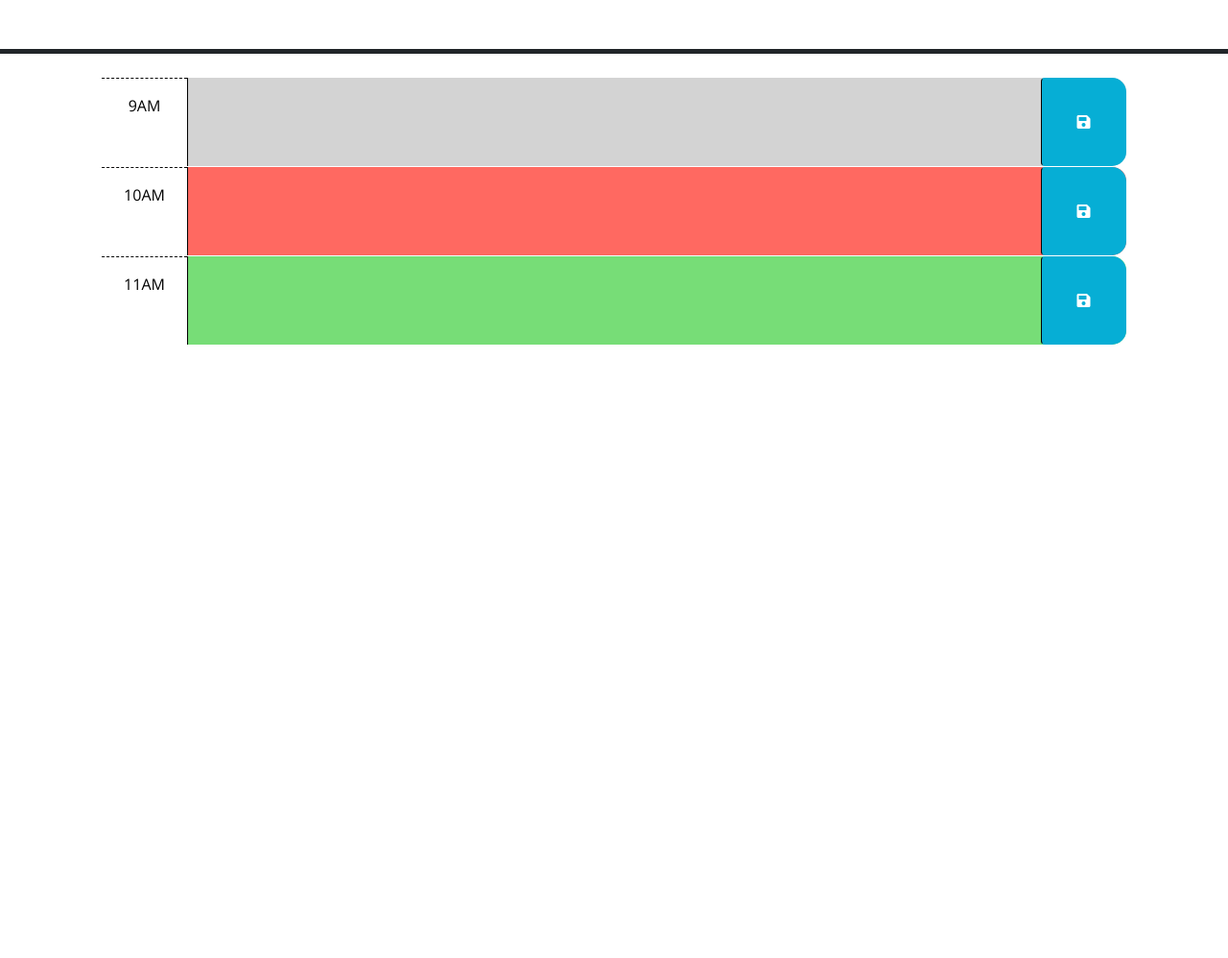
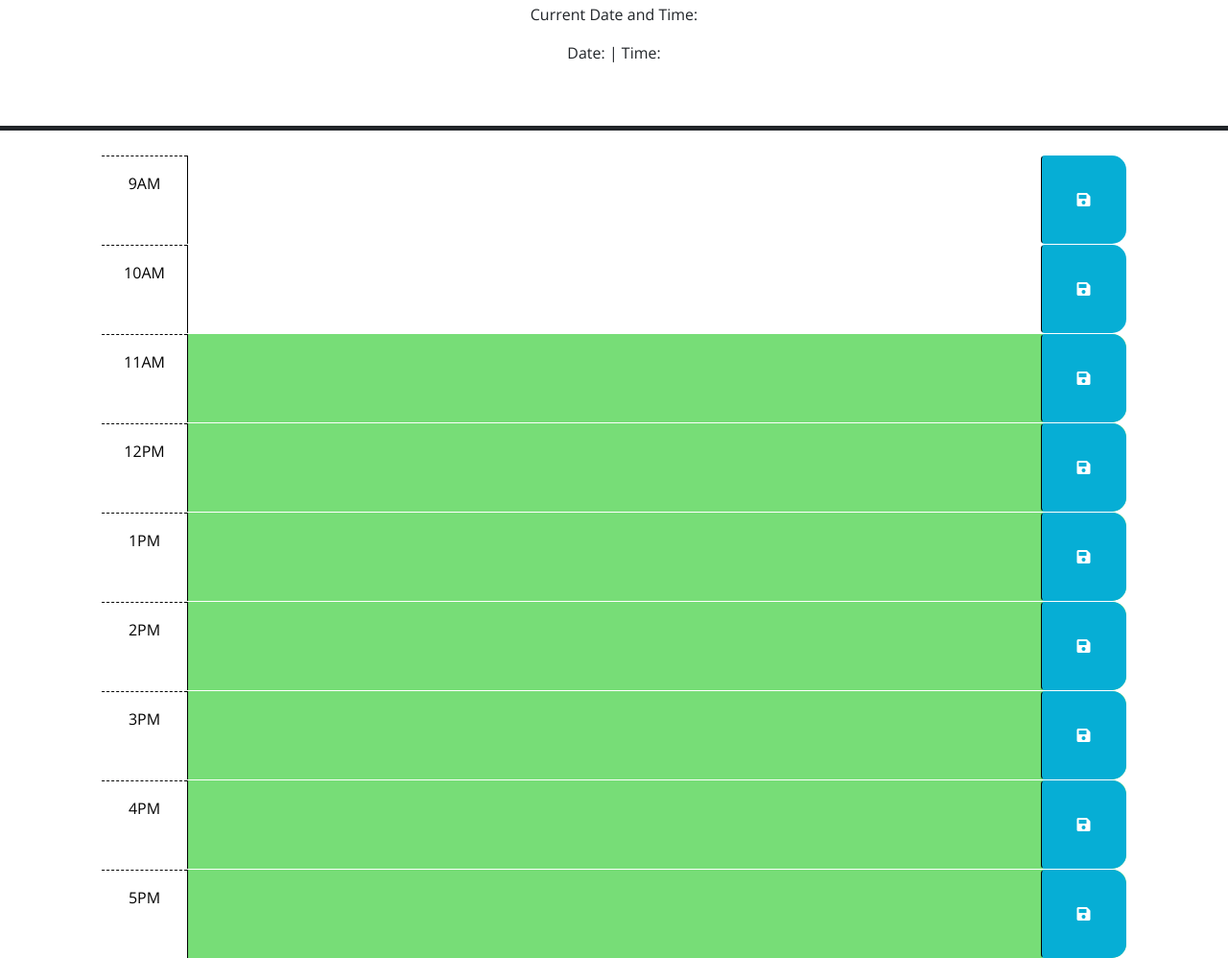
Before and after one commit to WarrenAdam/Work-Day-Scheduler, a plain HTML site: page index.html in a window 1280 px wide. Shown: the part 176-1174 px from the top of the page at 96% size. Before the commit the page ends 800 px from the top, so only its background shows below. Drawn offline with nearby package versions, Linux system fonts and the light colour scheme.

Commit message:
added time slots 1-5pm.

```diff
--- a/index.html
+++ b/index.html
@@ -1,65 +1,107 @@
 <!DOCTYPE html>
 <html lang="en">
+
 <head>
   <meta charset="UTF-8" />
   <meta name="viewport" content="width=device-width, initial-scale=1.0" />
   <meta http-equiv="X-UA-Compatible" content="ie=edge" />
-    <link
-      rel="stylesheet"
-      href="https://cdn.jsdelivr.net/npm/bootstrap@5.1.3/dist/css/bootstrap.min.css"
-    />
-    <link
-      rel="stylesheet"
-      href="https://use.fontawesome.com/releases/v5.8.1/css/all.css"
-      integrity="sha384-50oBUHEmvpQ+1lW4y57PTFmhCaXp0ML5d60M1M7uH2+nqUivzIebhndOJK28anvf"
-      crossorigin="anonymous"
-    />
-    <link
-      href="https://fonts.googleapis.com/css?family=Open+Sans&display=swap"
-      rel="stylesheet"
-    />
+  <link rel="stylesheet" href="https://cdn.jsdelivr.net/npm/bootstrap@5.1.3/dist/css/bootstrap.min.css" />
+  <link rel="stylesheet" href="https://use.fontawesome.com/releases/v5.8.1/css/all.css"
+    integrity="sha384-50oBUHEmvpQ+1lW4y57PTFmhCaXp0ML5d60M1M7uH2+nqUivzIebhndOJK28anvf" crossorigin="anonymous" />
+  <link href="https://fonts.googleapis.com/css?family=Open+Sans&display=swap" rel="stylesheet" />
   <link rel="stylesheet" href="./Assets/css/style.css" />
   <title>Work Day Scheduler</title>
 </head>
+<!-- Main Section -->
 
 <body>
   <header class="p-5 mb-4 border-5 border-bottom border-dark text-center">
     <h1 class="display-3">Work Day Scheduler</h1>
     <p class="lead">A simple calendar app for scheduling your work day</p>
     <p id="currentDay" class="lead"></p>
+    <!-- Current Date and Time -->
+    <p>Current Date and Time:</p>
+    <p>Date: <span id="date"></span> | Time: <span id="time"></span></p>
   </header>
   <div class="container-lg px-5">
-      <!-- Use class for "past", "present", and "future" to apply styles to the
-        time-block divs accordingly. The javascript will need to do this by
-        adding/removing these classes on each div by comparing the hour in the
-        id to the current hour. The html provided below is meant to be an example
-        demonstrating how the css provided can be leveraged to create the
-        desired layout and colors. The html below should be removed or updated
-        in the finished product. Remember to delete this comment once the
-        code is implemented.
-        -->
+    <div class="row"></div>
 
-      <!-- Example of a past time block. The "past" class adds a gray background color. -->
-      <div id="hour-9" class="row time-block past">
+    <!-- 9:00am -->
+    <div id="09" class="row time-block">
       <div class="col-2 col-md-1 hour text-center py-3">9AM</div>
+      <textarea id="text-09" class="col-8 col-md-10 description" rows="3"> </textarea>
+      <button class="btn saveBtn col-2 col-md-1" aria-label="save">
+        <i class="fas fa-save" aria-hidden="true"></i>
+      </button>
+    </div>
+
+    <!-- 10:00am -->
+    <div id="10" class="row time-block">
+      <div class="col-2 col-md-1 hour text-center py-3">10AM</div>
+      <textarea id="text-10" class="col-8 col-md-10 description" rows="3"> </textarea>
+      <button class="btn saveBtn col-2 col-md-1" aria-label="save">
+        <i class="fas fa-save" aria-hidden="true"></i>
+      </button>
+    </div>
+
+    <!-- 11:00am -->
+    <div id="11" class="row time-block future">
+      <div id="text-11" class="col-2 col-md-1 hour text-center py-3">11AM</div>
       <textarea class="col-8 col-md-10 description" rows="3"> </textarea>
       <button class="btn saveBtn col-2 col-md-1" aria-label="save">
         <i class="fas fa-save" aria-hidden="true"></i>
       </button>
     </div>
 
-      <!-- Example of a a present time block. The "present" class adds a red background color. -->
-      <div id="hour-10" class="row time-block present">
-        <div class="col-2 col-md-1 hour text-center py-3">10AM</div>
+    <!-- 12:00pm -->
+    <div id="12" class="row time-block future">
+      <div id="text-12" class="col-2 col-md-1 hour text-center py-3">12PM</div>
       <textarea class="col-8 col-md-10 description" rows="3"> </textarea>
       <button class="btn saveBtn col-2 col-md-1" aria-label="save">
         <i class="fas fa-save" aria-hidden="true"></i>
       </button>
     </div>
 
-      <!-- Example of a future time block. The "future" class adds a green background color. -->
-      <div id="hour-11" class="row time-block future">
-        <div class="col-2 col-md-1 hour text-center py-3">11AM</div>
+
+    <!-- (13) 1:00pm -->
+    <div id="13" class="row time-block future">
+      <div id="text-13" class="col-2 col-md-1 hour text-center py-3">1PM</div>
+      <textarea class="col-8 col-md-10 description" rows="3"> </textarea>
+      <button class="btn saveBtn col-2 col-md-1" aria-label="save">
+        <i class="fas fa-save" aria-hidden="true"></i>
+      </button>
+    </div>
+
+    <!-- (14) 2:00pm -->
+    <div id="14" class="row time-block future">
+      <div id="text-14" class="col-2 col-md-1 hour text-center py-3">2PM</div>
+      <textarea class="col-8 col-md-10 description" rows="3"> </textarea>
+      <button class="btn saveBtn col-2 col-md-1" aria-label="save">
+        <i class="fas fa-save" aria-hidden="true"></i>
+      </button>
+    </div>
+
+    <!-- (15) 3:00pm -->
+    <div id="15" class="row time-block future">
+      <div id="text-15" class="col-2 col-md-1 hour text-center py-3">3PM</div>
+      <textarea class="col-8 col-md-10 description" rows="3"> </textarea>
+      <button class="btn saveBtn col-2 col-md-1" aria-label="save">
+        <i class="fas fa-save" aria-hidden="true"></i>
+      </button>
+    </div>
+
+    <!-- (16) 4:00pm -->
+    <div id="16" class="row time-block future">
+      <div id="text-16" class="col-2 col-md-1 hour text-center py-3">4PM</div>
+      <textarea class="col-8 col-md-10 description" rows="3"> </textarea>
+      <button class="btn saveBtn col-2 col-md-1" aria-label="save">
+        <i class="fas fa-save" aria-hidden="true"></i>
+      </button>
+    </div>
+
+    <!-- (17) 5:00pm -->
+    <div id="17" class="row time-block future">
+      <div id="text-17" class="col-2 col-md-1 hour text-center py-3">5PM</div>
       <textarea class="col-8 col-md-10 description" rows="3"> </textarea>
       <button class="btn saveBtn col-2 col-md-1" aria-label="save">
         <i class="fas fa-save" aria-hidden="true"></i>
@@ -67,12 +109,10 @@
     </div>
 
     <script src="https://code.jquery.com/jquery-3.4.1.min.js"></script>
-    <script
-      src="https://cdn.jsdelivr.net/npm/dayjs@1.11.3/dayjs.min.js"
-      integrity="sha256-iu/zLUB+QgISXBLCW/mcDi/rnf4m4uEDO0wauy76x7U="
-      crossorigin="anonymous"
-    ></script>
+    <script src="https://cdn.jsdelivr.net/npm/dayjs@1.11.3/dayjs.min.js"
+      integrity="sha256-iu/zLUB+QgISXBLCW/mcDi/rnf4m4uEDO0wauy76x7U=" crossorigin="anonymous"></script>
 
     <script src="./Assets/js/script.js"></script>
 </body>
+
 </html>
```
Lines whose indentation alone changed are shown as unchanged.
